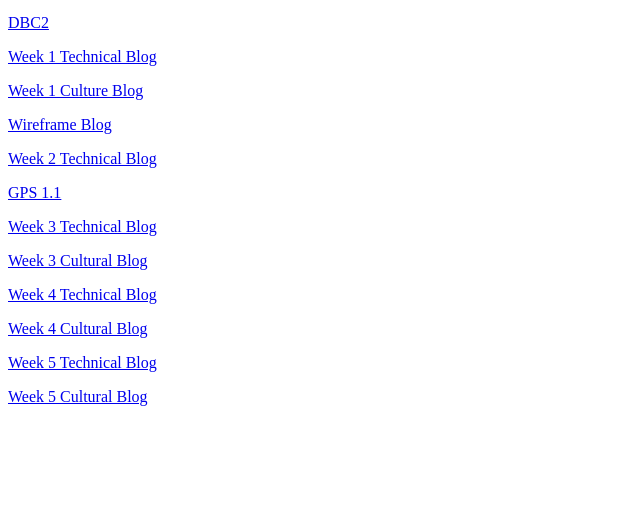
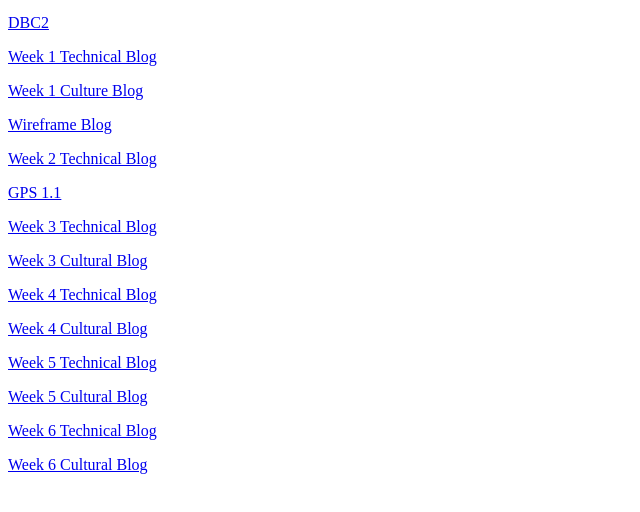
Before and after one commit to yenhtran/yenhtran.github.io, a plain HTML site: page index.html in a window 1280 px wide. Shown: the part 86-598 px from the top of the page, without its empty margins (0-640 px from the left). Drawn offline with Linux system fonts and the light colour scheme.

Commit message:
updated index with blog links

```diff
--- a/index.html
+++ b/index.html
@@ -17,6 +17,7 @@
 		<p><a href="unit1_projects/week4_cultural.html">Week 4 Cultural Blog</a><p>
 		<p><a href="unit1_projects/week5_technical.html">Week 5 Technical Blog</a><p>
 		<p><a href="unit1_projects/week5_cultural.html">Week 5 Cultural Blog</a><p>
-
+		<p><a href="unit1_projects/week6_technical.html">Week 6 Technical Blog</a><p>
+		<p><a href="unit1_projects/week6_cultural.html">Week 6 Cultural Blog</a><p>
 	</body>
 </html>
```
